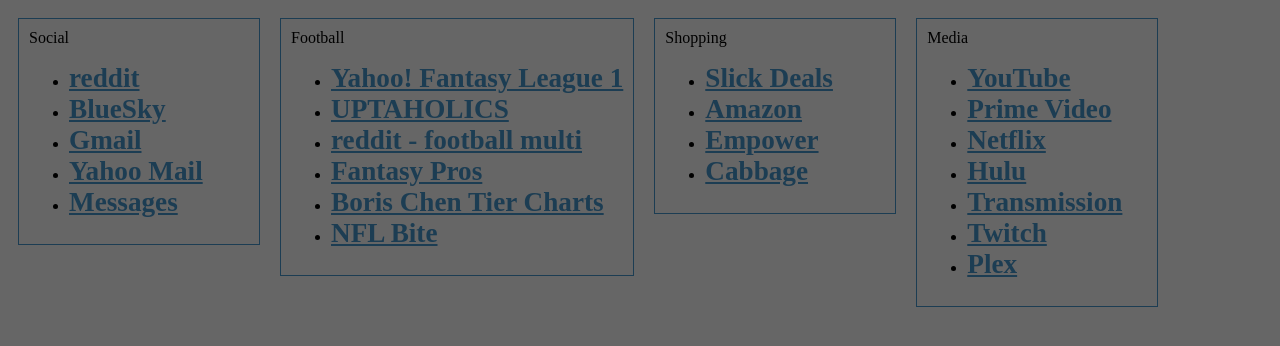
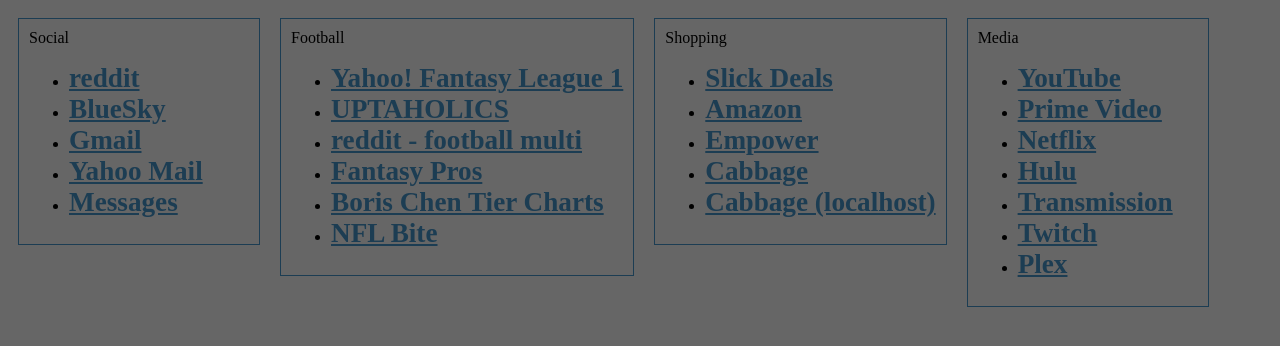
Before and after one commit to mattlokk/Homepage, a website: page Index.html in a window 1280 px wide. Drawn offline with Linux system fonts and the light colour scheme.

Commit message:
cabbage local

```diff
--- a/Index.html
+++ b/Index.html
@@ -139,6 +139,9 @@
           <li>
             <a href="https://anderserv" target="_blank">Cabbage</a>
           </li>
+          <li>
+            <a href="http://localhost:5173/" target="_blank">Cabbage (localhost)</a>
+          </li>
         </ul>
       </div>
       <div class="section">
```
